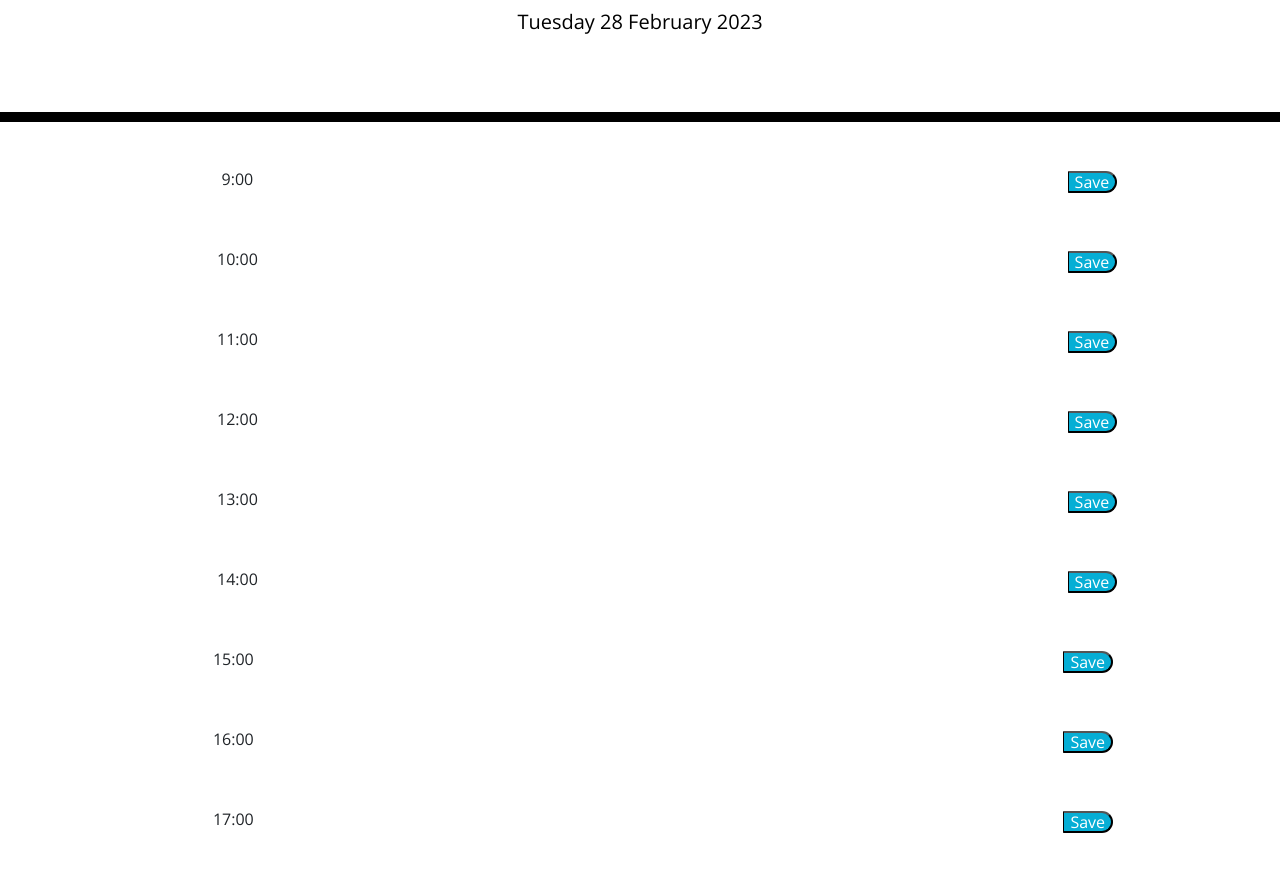
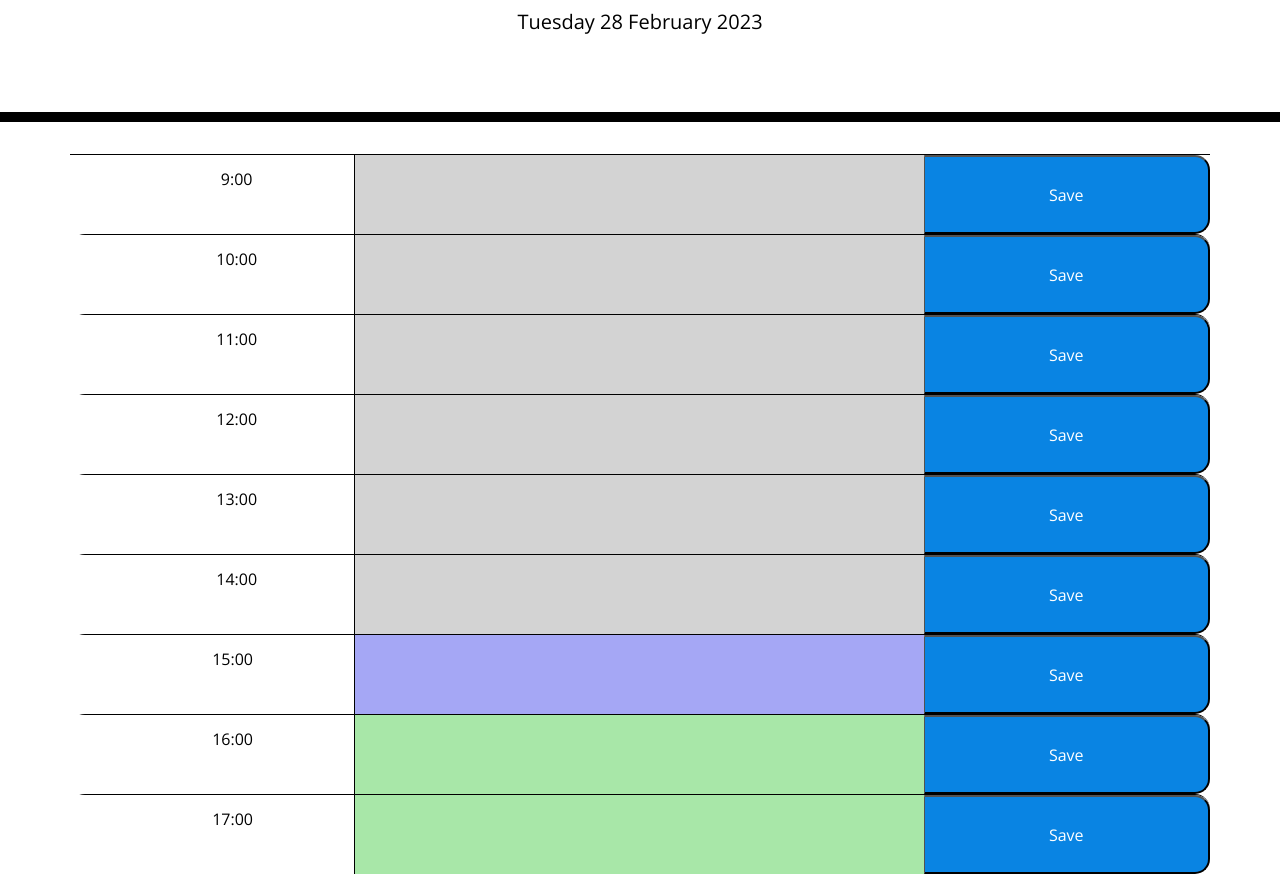
Before and after one commit to monicaclarelewis/work-scheduler, a plain HTML site: page starter/index.html in a window 1280 px wide. Shown: the part 182-1056 px from the top of the page. Drawn offline with nearby package versions, Linux system fonts and the light colour scheme.

Commit message:
JS time, task sections, save button, localStorage added

```diff
--- a/starter/index.html
+++ b/starter/index.html
@@ -42,103 +42,85 @@
       <!-- Timeblocks -->
       <div class="container text-center time-block">
         <!-- 9AM -->
-        <div class="row" id="hourNine">
-          <div class="col" id="9">
+        <div class="row time" id="hourNine">
+          <div class="col hour">
             9:00
           </div>
-          <div class="col-6" contenteditable="true">
-          </div>
-          <div class="col">
-            <button class=saveBtn>Save</button>
-          </div>
+          <textarea class="col-6 task" id="09">
+          </textarea>
+            <button class="col saveBtn">Save</button>
         </div>
         <!-- 10AM -->
-        <div class="row" id="hourTen">
-          <div class="col" id="10">
+        <div class="row time-row" id="hourTen">
+          <div class="col hour">
             10:00
           </div>
-          <div class="col-6" contenteditable="true">
-          </div>
-          <div class="col">
-            <button class=saveBtn>Save</button>
-          </div>
+          <textarea class="col-6 task" id="10">
+          </textarea>
+          <button class="col saveBtn">Save</button>
         </div>
         <!-- 11AM -->
-        <div class="row" id="hourEleven">
-          <div class="col" id="11">
+        <div class="row time-row" id="hourEleven">
+          <div class="col hour">
             11:00
           </div>
-          <div class="col-6" contenteditable="true">
-          </div>
-          <div class="col">
-            <button class=saveBtn>Save</button>
-          </div>
+          <textarea class="col-6 task" id="11">
+          </textarea>
+          <button class="col saveBtn">Save</button>
         </div>
         <!-- 12AM -->
-        <div class="row" id="hourTwelve">
-          <div class="col" id="12">
+        <div class="row time-row" id="hourTwelve">
+          <div class="col hour">
             12:00
           </div>
-          <div class="col-6" contenteditable="true">
-          </div>
-          <div class="col">
-            <button class=saveBtn>Save</button>
-          </div>
+          <textarea class="col-6 task" id="12">
+          </textarea>
+          <button class="col saveBtn">Save</button>
         </div>
         <!-- 1PM -->
-        <div class="row" id="hourThirteen">
-          <div class="col" id="13">
+        <div class="row time-row" id="hourThirteen">
+          <div class="col hour">
             13:00
           </div>
-          <div class="col-6" contenteditable="true">
-          </div>
-          <div class="col">
-            <button class=saveBtn>Save</button>
-          </div>
+          <textarea class="col-6 task" id="13">
+          </textarea>
+          <button class="col saveBtn">Save</button>
         </div>
         <!-- 2PM -->
-        <div class="row" id="hourFourteen">
-          <div class="col" id="14">
+        <div class="row time-row" id="hourFourteen">
+          <div class="col hour">
             14:00
           </div>
-          <div class="col-6" contenteditable="true">
-          </div>
-          <div class="col">
-            <button class=saveBtn>Save</button>
-          </div>
+          <textarea class="col-6 task" id="14">
+          </textarea>
+          <button class="col saveBtn">Save</button>
         </div>
       <!-- 3PM -->
-      <div class="row" id="hourFifteen">
-        <div class="col" id="15">
+      <div class="row time-row" id="hourFifteen">
+        <div class="col hour">
           15:00
         </div>
-        <div class="col-6" contenteditable="true">
-        </div>
-        <div class="col">
-          <button class=saveBtn>Save</button>
-        </div>
+        <textarea class="col-6 task" id="15">
+        </textarea>
+        <button class="col saveBtn">Save</button>
       </div>
       <!-- 4PM -->
-      <div class="row" id="hourSixteen">
-        <div class="col" id="16">
+      <div class="row time-row" id="hourSixteen">
+        <div class="col hour">
           16:00
         </div>
-        <div class="col-6" contenteditable="true">
-        </div>
-        <div class="col">
-          <button class=saveBtn>Save</button>
-        </div>
+        <textarea class="col-6 task" id="16">
+        </textarea>
+        <button class="col saveBtn">Save</button>
       </div>
       <!-- 5PM -->
-      <div class="row" id="hourSeventeen">
-        <div class="col" id="17">
+      <div class="row time-row" id="hourSeventeen">
+        <div class="col hour">
           17:00
         </div>
-        <div class="col-6" contenteditable="true">
-        </div>
-        <div class="col">
-          <button class=saveBtn>Save</button>
-        </div>
+        <textarea class="col-6 task" id="17">
+        </textarea>
+        <button class="col saveBtn">Save</button>
       </div>
 
       </div>
--- a/starter/script.js
+++ b/starter/script.js
@@ -1,3 +1,58 @@
-//Todays date
-var today = moment();
-$("#currentDay").text(today.format("dddd D MMMM YYYY"));
+$(document).ready(function () {
+    // Save button function
+    $('.saveBtn').on('click', function () {
+
+        var taskInput = $(this).siblings('.task').val();
+        console.log(taskInput)
+        var timeKey = $(this).parent().attr('id');
+        console.log(timeKey)
+        // save in local storage
+        localStorage.setItem(timeKey, taskInput);
+    });
+    //Todays date
+    var today = moment();
+    $("#currentDay").text(today.format("dddd D MMMM YYYY"));
+
+    //Changing the task colour with current time
+    var checkTime = function () {
+
+        //Current time
+        var currentTime = moment().format('HH');
+
+        //Select tasks using the ID
+        var timeBlockElements = $(".task");
+
+        //Loop for each task to determine time + new class to be applied
+        for (var i = 0 ; i < timeBlockElements.length ; i++) {
+
+            var elementID = timeBlockElements[i].id;
+
+            var taskID = document.getElementById(timeBlockElements[i].id)
+
+            $(timeBlockElements[i].id).removeClass(".present .past .future");
+
+            // apply new class if task is present/past/future
+            if (elementID < currentTime) {
+                $(taskID).addClass("past");
+            } else if (elementID > currentTime) {
+                $(taskID).addClass("future");
+            } else {
+                $(taskID).addClass("present");
+            }
+        }
+    }
+
+    // checkTime every 5 minutes
+    setInterval(checkTime(), (1000 * 60) * 5);
+
+    // Get item from local storage
+    $('#hourNine .task').val(localStorage.getItem('hourNine'));
+    $('#hourTen .task').val(localStorage.getItem('hourTen'));
+    $('#hourEleven .task').val(localStorage.getItem('hourEleven'));
+    $('#hourTwelve .task').val(localStorage.getItem('hourTwelve'));
+    $('#hourThirteen .task').val(localStorage.getItem('hourThirteen'));
+    $('#hourFourteen .task').val(localStorage.getItem('hourFourteen'));
+    $('#hourFifteen .task').val(localStorage.getItem('hourFifteen'));
+    $('#hourSixteen .task').val(localStorage.getItem('hourSixteen'));
+    $('#hourSeventeen .task').val(localStorage.getItem('hourSeventeen'));
+})
--- a/starter/style.css
+++ b/starter/style.css
@@ -21,12 +21,8 @@ textarea {
   border-bottom: 10px solid black;
 }
 
-.description {
-  white-space: pre-wrap;
-}
-
 /*timeblocks */
-.time-block {
+.time-row {
   text-align: center;
   border-radius: 15px;
 }
@@ -34,13 +30,12 @@ textarea {
 .row {
   white-space: pre-wrap;
   height: 80px;
-  border-top: 1px solid white;
+  border-top: 1px solid black;
 }
 
 .hour {
   background-color: #ffffff;
   color: #000000;
-  border-top: 1px dashed #000000;
 }
 
 .past {
@@ -49,24 +44,23 @@ textarea {
 }
 
 .present {
-  background-color: #ff6961;
+  background-color: #a5a7f5;
   color: white;
 }
 
 .future {
-  background-color: #77dd77;
+  background-color: #a8e7a8;
   color: white;
 }
 
 .saveBtn {
-  border-left: 1px solid black;
+ border-left: 1px solid rgb(82, 82, 82);
   border-top-right-radius: 15px;
   border-bottom-right-radius: 15px;
-  background-color: #06aed5;
+  background-color: #0984e3;
   color: white;
 }
 
 .saveBtn i:hover {
   font-size: 20px;
-  transition: all 0.3s ease-in-out;
 }
```
